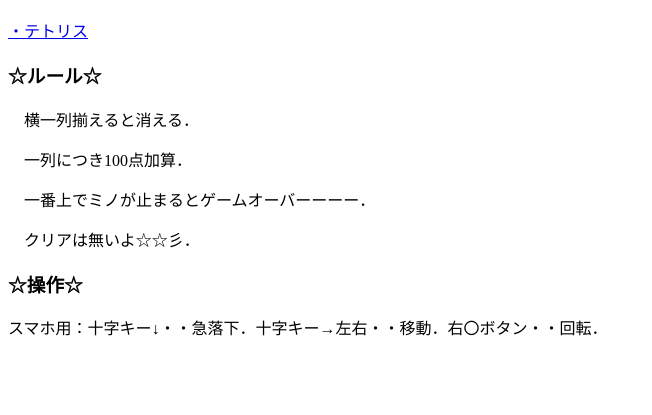
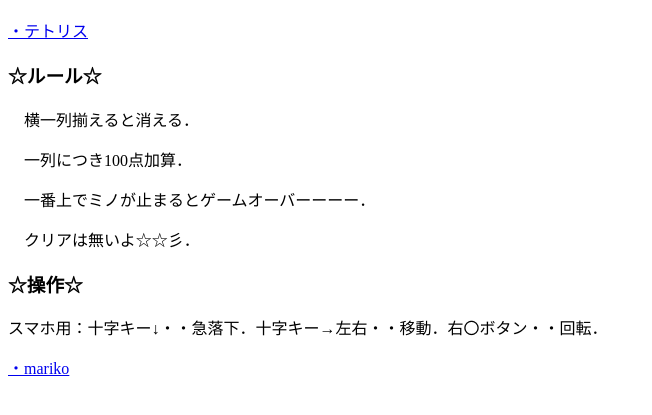
Before and after one commit to boc-th/boc-th.github.io, a plain HTML site: page index.html in a window 1280 px wide. Shown: the part 57-472 px from the top of the page, without its empty margins (0-652 px from the left). Drawn offline with Linux system fonts and the light colour scheme.

Commit message:
change index

```diff
--- a/index.html
+++ b/index.html
@@ -15,5 +15,8 @@
     <p>　クリアは無いよ☆☆彡．</p>
     <h3>☆操作☆</h3>
     <p>スマホ用：十字キー↓・・急落下．十字キー→左右・・移動．右〇ボタン・・回転．</p>
-</body>
+
+    <a href="mariko/index.html">・mariko</a>
+
+  </body>
 </html>
```
